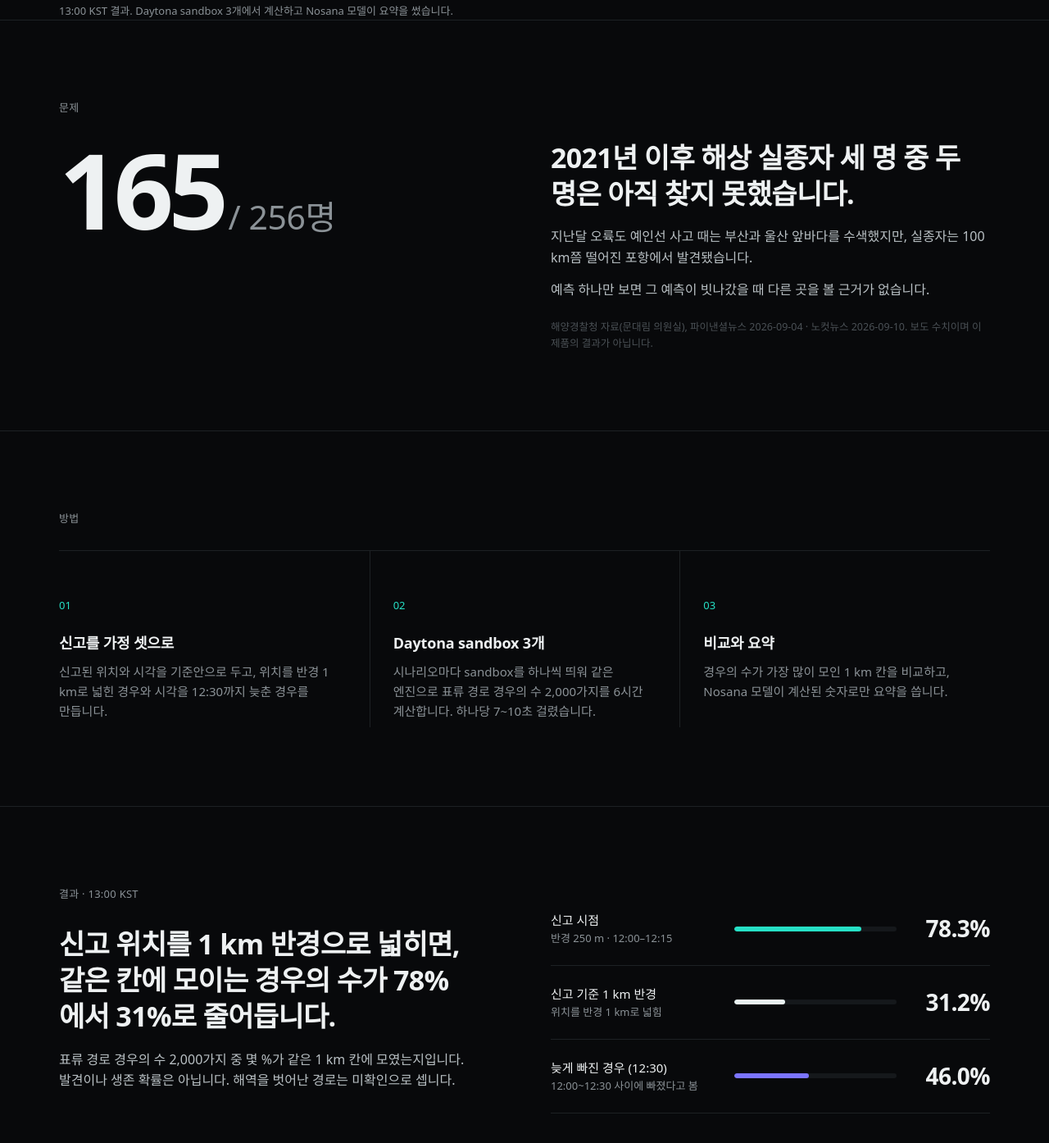
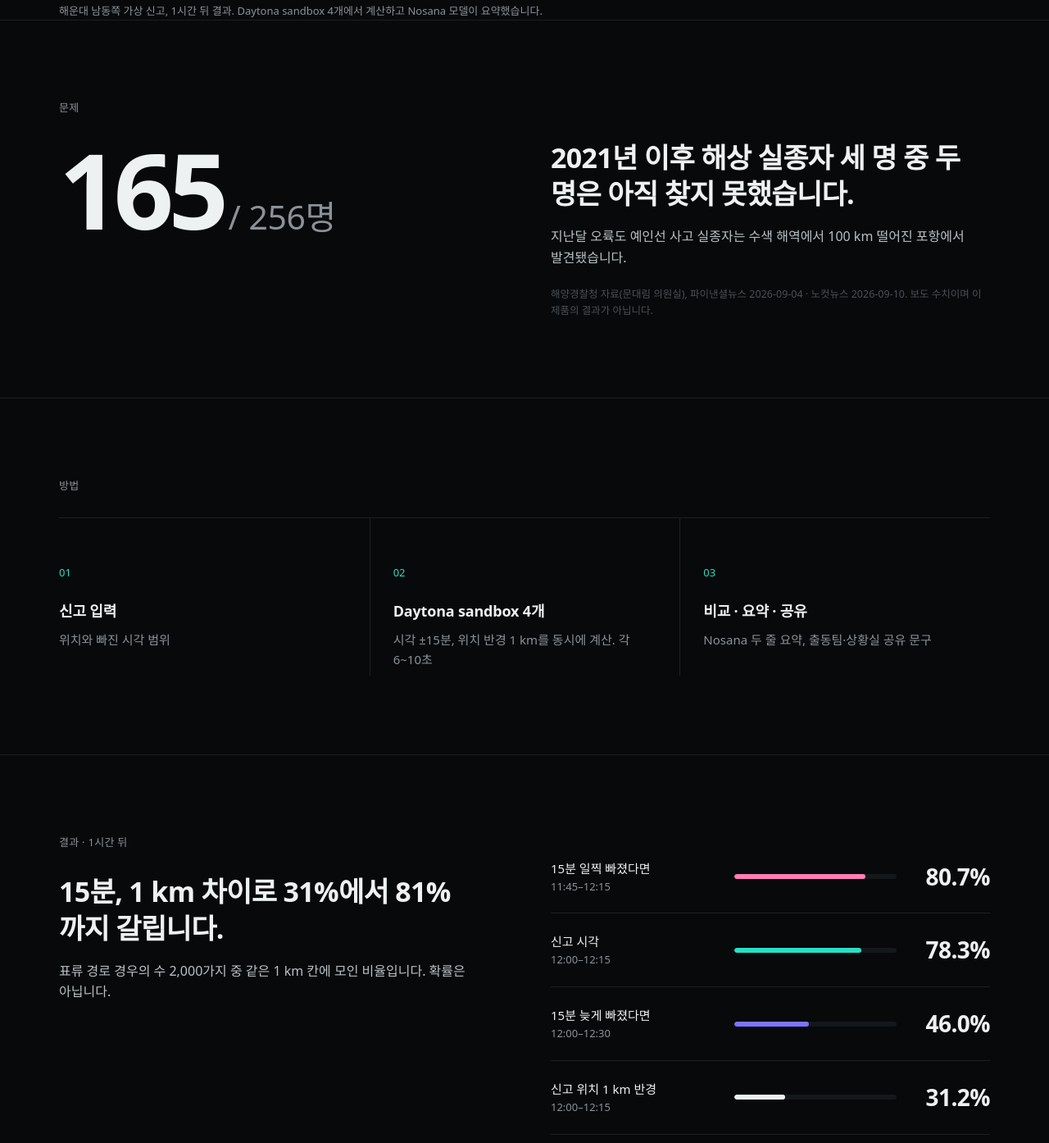
Before and after one commit to currenjin/2026-10-daytona-hack-sprint, a plain HTML site: page web/index.html in a window 1280 px wide. Shown: the part 1352-2746 px from the top of the page at 82% size. Drawn offline with Linux system fonts and the light colour scheme; a web font is replaced by a local one.

Commit message:
docs: README and landing follow the current service (four cases, three reports)

```diff
--- a/web/index.html
+++ b/web/index.html
@@ -66,10 +66,10 @@ section{border-top:1px solid var(--rule);padding:96px 0}
   <div class="meta"><span><b>부산 앞바다</b> 가상 사고</span><span><b>Daytona</b> sandbox</span><span><b>Nosana</b> 요약</span><span>Daytona HackSprint Seoul · 2026.10.18</span></div>
   <h1>해상 실종자<br>위치 추정</h1>
   <div class="intro">
-    <p>신고만으로는 사람이 빠진 정확한 위치와 시각을 알기 어렵습니다. Golden Sea는 위치와 시각 가정을 바꿔 가며 표류를 동시에 계산하고, 결과가 얼마나 달라지는지 나란히 보여 줍니다.</p>
+    <p>신고 하나로 표류 위치를 여러 경우로 계산합니다. 빠진 시각 ±15분과 위치 반경 1 km를 함께 봅니다.</p>
     <div class="cta"><a class="btn" href="app.html">데모 열기 →</a><a class="link" href="https://github.com/currenjin/2026-10-daytona-hack-sprint">GitHub에서 코드 보기</a></div>
   </div>
-  <figure><img src="assets/hero.png" alt="Golden Sea 화면: 부산 앞바다 가상 사고의 세 시나리오 비교"><figcaption>13:00 KST 결과. Daytona sandbox 3개에서 계산하고 Nosana 모델이 요약을 썼습니다.</figcaption></figure>
+  <figure><img src="assets/hero.png" alt="Golden Sea 화면: 부산 앞바다 가상 사고의 세 시나리오 비교"><figcaption>해운대 남동쪽 가상 신고, 1시간 뒤 결과. Daytona sandbox 4개에서 계산하고 Nosana 모델이 요약했습니다.</figcaption></figure>
 </div>
 
 <section id="problem"><div class="wrap">
@@ -78,8 +78,7 @@ section{border-top:1px solid var(--rule);padding:96px 0}
     <div class="big">165<small>/ 256명</small></div>
     <div class="prose">
       <h2>2021년 이후 해상 실종자 세 명 중 두 명은 아직 찾지 못했습니다.</h2>
-      <p>지난달 오륙도 예인선 사고 때는 부산과 울산 앞바다를 수색했지만, 실종자는 100 km쯤 떨어진 포항에서 발견됐습니다.</p>
-      <p>예측 하나만 보면 그 예측이 빗나갔을 때 다른 곳을 볼 근거가 없습니다.</p>
+      <p>지난달 오륙도 예인선 사고 실종자는 수색 해역에서 100 km 떨어진 포항에서 발견됐습니다.</p>
       <div class="src">해양경찰청 자료(문대림 의원실), 파이낸셜뉴스 2026-09-04 · 노컷뉴스 2026-09-10. 보도 수치이며 이 제품의 결과가 아닙니다.</div>
     </div>
   </div>
@@ -88,19 +87,20 @@ section{border-top:1px solid var(--rule);padding:96px 0}
 <section id="how"><div class="wrap">
   <div class="label">방법</div>
   <div class="how">
-    <div><div class="k">01</div><h3>신고를 가정 셋으로</h3><p>신고된 위치와 시각을 기준안으로 두고, 위치를 반경 1 km로 넓힌 경우와 시각을 12:30까지 늦춘 경우를 만듭니다.</p></div>
-    <div><div class="k">02</div><h3>Daytona sandbox 3개</h3><p>시나리오마다 sandbox를 하나씩 띄워 같은 엔진으로 표류 경로 경우의 수 2,000가지를 6시간 계산합니다. 하나당 7~10초 걸렸습니다.</p></div>
-    <div><div class="k">03</div><h3>비교와 요약</h3><p>경우의 수가 가장 많이 모인 1 km 칸을 비교하고, Nosana 모델이 계산된 숫자로만 요약을 씁니다.</p></div>
+    <div><div class="k">01</div><h3>신고 입력</h3><p>위치와 빠진 시각 범위</p></div>
+    <div><div class="k">02</div><h3>Daytona sandbox 4개</h3><p>시각 ±15분, 위치 반경 1 km를 동시에 계산. 각 6~10초</p></div>
+    <div><div class="k">03</div><h3>비교 · 요약 · 공유</h3><p>Nosana 두 줄 요약, 출동팀·상황실 공유 문구</p></div>
   </div>
 </div></section>
 
 <section id="result"><div class="wrap">
   <div class="split">
-    <div class="prose"><div class="label">결과 · 13:00 KST</div><h2>신고 위치를 1 km 반경으로 넓히면, 같은 칸에 모이는 경우의 수가 78%에서 31%로 줄어듭니다.</h2><p>표류 경로 경우의 수 2,000가지 중 몇 %가 같은 1 km 칸에 모였는지입니다. 발견이나 생존 확률은 아닙니다. 해역을 벗어난 경로는 미확인으로 셉니다.</p></div>
+    <div class="prose"><div class="label">결과 · 1시간 뒤</div><h2>15분, 1 km 차이로 31%에서 81%까지 갈립니다.</h2><p>표류 경로 경우의 수 2,000가지 중 같은 1 km 칸에 모인 비율입니다. 확률은 아닙니다.</p></div>
     <div class="res">
-      <div class="row"><div class="n">신고 시점<span>반경 250 m · 12:00–12:15</span></div><div class="bar"><i style="width:78.3%;background:var(--teal)"></i></div><div class="v">78.3%</div></div>
-      <div class="row"><div class="n">신고 기준 1 km 반경<span>위치를 반경 1 km로 넓힘</span></div><div class="bar"><i style="width:31.2%;background:var(--white)"></i></div><div class="v">31.2%</div></div>
-      <div class="row"><div class="n">늦게 빠진 경우 (12:30)<span>12:00~12:30 사이에 빠졌다고 봄</span></div><div class="bar"><i style="width:46%;background:var(--indigo)"></i></div><div class="v">46.0%</div></div>
+      <div class="row"><div class="n">15분 일찍 빠졌다면<span>11:45–12:15</span></div><div class="bar"><i style="width:80.7%;background:#ff7eb6"></i></div><div class="v">80.7%</div></div>
+      <div class="row"><div class="n">신고 시각<span>12:00–12:15</span></div><div class="bar"><i style="width:78.35%;background:var(--teal)"></i></div><div class="v">78.3%</div></div>
+      <div class="row"><div class="n">15분 늦게 빠졌다면<span>12:00–12:30</span></div><div class="bar"><i style="width:45.95%;background:var(--indigo)"></i></div><div class="v">46.0%</div></div>
+      <div class="row"><div class="n">신고 위치 1 km 반경<span>12:00–12:15</span></div><div class="bar"><i style="width:31.2%;background:var(--white)"></i></div><div class="v">31.2%</div></div>
     </div>
   </div>
 </div></section>
```
Also changed, not shown: README.md, docs/screenshot.png, web/assets/hero.png.
